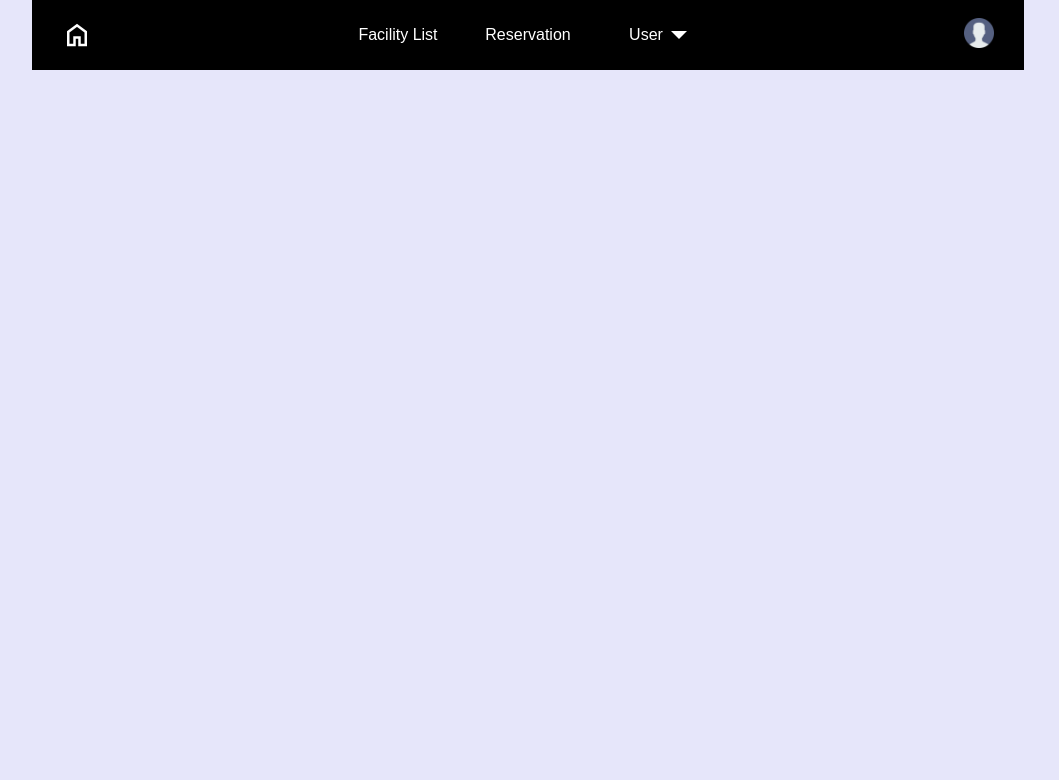
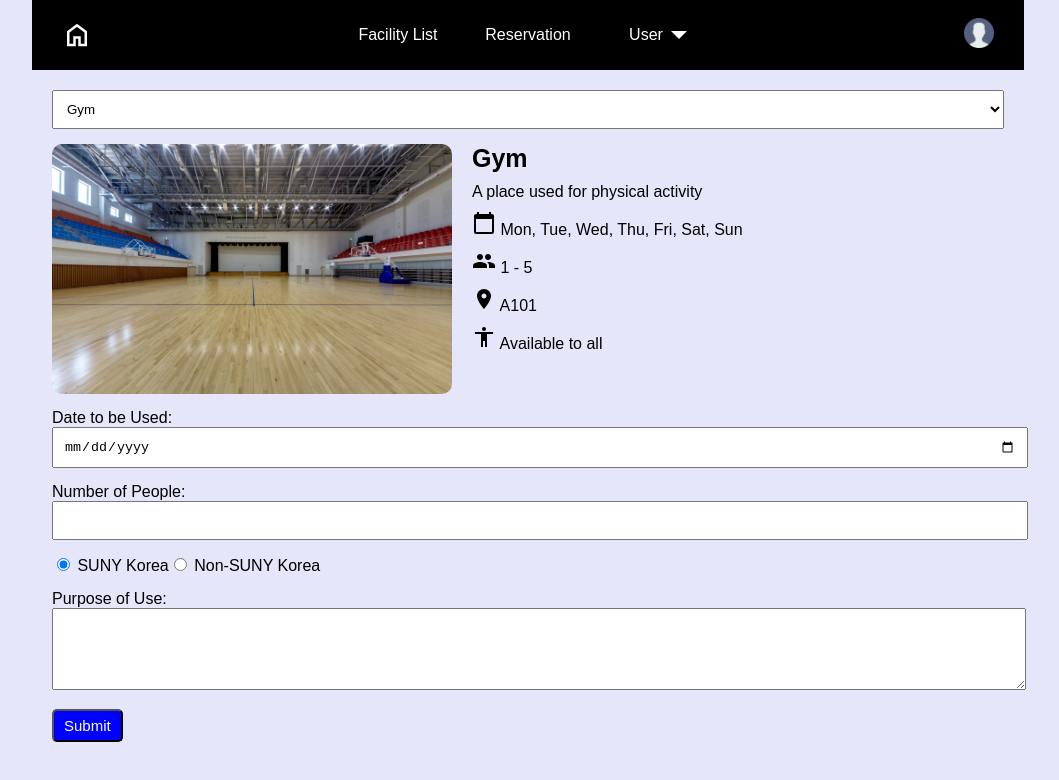
Before and after one commit to halfmoon01/CSE316-Assignment2, a React (Vite) app in the folder assignment2/: page /facility-reservation in a window 1280 px wide. Shown: the top 780 px of the page, without its empty margins (112-1171 px from the left). Built offline with nearby package versions, Linux system fonts and the light colour scheme.

Commit message:
sixth commit_build facility reservation forms

```diff
--- a/assignment2/src/App.jsx
+++ b/assignment2/src/App.jsx
@@ -6,7 +6,7 @@ import './App.css';
 import Home from './pages/Home';
 import MyInfo from './pages/MyInfo';
 import FacilityList from './pages/FacilityList';
-
+import FacilityReservation from './pages/FacilityReservation';
 function App() {
   return (
     <Router>
@@ -17,6 +17,7 @@ function App() {
           <Route path="/home" element={<Home />} />
           <Route path="/my-info" element={<MyInfo />}/>
           <Route path="/facility-list" element={<FacilityList />}/>
+          <Route path="/facility-reservation" element={<FacilityReservation />} />
         </Routes>
       </div>
     </Router>
--- a/assignment2/src/Facility_Data.js
+++ b/assignment2/src/Facility_Data.js
@@ -52,16 +52,6 @@ const facilities = [
     location: "A1011",
     availableTo: "Only for SUNY Korea",
     image: "/FacilityImage/library.jpg"
-  },
-
-  { // add new block to see if adds black space in odd cases
-    name: "Library",
-    description: "A quiet place",
-    days: "Mon, Tue, Wed, Thu, Fri, Sat, Sun",
-    participants: "1 - 20",
-    location: "A1011",
-    availableTo: "Only for SUNY Korea",
-    image: "/FacilityImage/library.jpg"
   }
 ];
 
--- /dev/null
+++ b/assignment2/src/pages/FacilityReservation.css
@@ -0,0 +1,60 @@
+.select{
+    width: 100%;
+    padding: 10px;
+    margin-bottom: 15px;
+}
+
+.text{
+    width: 100%;
+    padding: 10px;
+    margin-bottom: 15px;
+}
+
+.textarea{
+    width: 100%;
+    padding: 10px;
+    margin-bottom: 15px;
+}
+
+.radio{
+    margin-bottom: 15px;
+}
+
+
+.reservation-container{
+    padding: 20px;
+}
+
+.selected-container{
+    width: 100%;
+    display: flex;
+    margin-bottom: 15px;
+}
+
+.selected-image{
+    width: 400px;
+    height: 250px;
+    margin-right: 20px;
+    border-radius: 10px;
+}
+
+.selected-details{
+    min-width: 300px;
+}
+.selected-details h2 {
+    font-size: 25px;
+    margin: 0;
+  }
+
+.selected-details p {
+    margin: 10px 0;
+  }
+
+  .reservation-submit{
+    background-color: blue;
+    color: white;
+    padding: 6px 10px;
+    font-size: 15px;
+    cursor: pointer;
+    border-radius: 5px;
+}
--- /dev/null
+++ b/assignment2/src/pages/FacilityReservation.jsx
@@ -0,0 +1,143 @@
+import React, { useState } from "react";
+import facilities from '../Facility_Data.js';
+import Calendar from '@mui/icons-material/CalendarToday';
+import People from '@mui/icons-material/People';
+import Location from '@mui/icons-material/LocationOn';
+import Available from '@mui/icons-material/Accessibility';
+import "./FacilityReservation.css"
+
+function FacilityReservation() {
+  const [selectedFacility, setSelectedFacility] = useState(facilities[0]);
+  const [formData, setFormData] = useState({
+    date: '',
+    people: '',
+    affiliation: 'SUNY Korea',
+    purpose: ''
+  });
+
+  const FacilitySelect = (event) => {
+    const selectedName = event.target.value;
+    const facility = facilities.find(
+        f => f.name === selectedName
+    );
+    setSelectedFacility(facility);
+  };
+
+  const handleFormChange = (f) => {
+    const {name,value} = f.target;
+    setFormData(
+      {...formData, [name]: value }
+      );
+  };
+
+  const handleSubmit = (e) => {
+    e.preventDefault();
+
+    const reservationData = {
+      ...formData,
+      facility: selectedFacility.name,
+      date: formData.date,
+      people: formData.people,
+      affiliation: formData.affiliation,
+      purpose: formData.purpose
+    };
+
+    // Storing data in localStorage
+    const reservationJSON = JSON.stringify(reservationData);
+    localStorage.setItem('reservation', reservationJSON);
+    alert("Reservation success!!");
+
+    // Reset the form data after submission
+    setFormData({
+      date: '',
+      people: '',
+      affiliation: 'SUNY Korea',
+      purpose: ''
+    });
+  };
+
+
+
+  return (
+    /*selection*/
+    <div className="reservation-container">
+        <select onChange={FacilitySelect} className="select">
+        {facilities.map((facility, index) => (
+          <option key={index} value={facility.name}>
+            {facility.name}
+          </option>
+        ))}
+        </select>
+
+      {/* selected image & detail */}
+        <div className="selected-container">
+            <img
+                src={selectedFacility.image}
+                alt={selectedFacility.name}
+                className="selected-image"
+            />
+            <div className="selected-details">
+                <h2>{selectedFacility.name}</h2>
+                <p>{selectedFacility.description}</p>
+                <p><Calendar /> {selectedFacility.days}</p>
+                <p><People /> {selectedFacility.participants}</p>
+                <p><Location /> {selectedFacility.location}</p>
+                <p><Available /> {selectedFacility.availableTo}</p>
+            </div>
+        </div>
+
+      {/* Reservation form */}
+      <form onSubmit={handleSubmit}>
+        <div>
+          <label>Date to be Used:</label><br />
+          <input
+            type="date"
+            className="text"
+            name="date"
+            value={formData.date}
+            onChange={handleFormChange}
+          />
+        </div>
+        <div>
+          <label>Number of People:</label><br />
+          <input
+            type="number"
+            className="text"
+            name="people"
+            value={formData.people}
+            onChange={handleFormChange}
+          />
+        </div>
+        <div className="radio">
+          <input
+            type="radio"
+            name="affiliation"
+            value="SUNY Korea"
+            checked={formData.affiliation === 'SUNY Korea'}
+            onChange={handleFormChange}
+          /> SUNY Korea
+          <input
+            type="radio"
+            name="affiliation"
+            value= "Non-SUNY Korea"
+            checked={formData.affiliation === 'Non-SUNY Korea'}
+            onChange={handleFormChange}
+          /> Non-SUNY Korea
+        </div>
+        <div>
+          <label>Purpose of Use:</label><br />
+          <textarea
+            rows="4"
+            className="textarea"
+            name="purpose"
+            value={formData.purpose}
+            onChange={handleFormChange}
+          />
+        </div>
+        <button type="submit" className="reservation-submit">Submit</button>
+      </form>
+    </div>
+  );
+}
+
+export default FacilityReservation;
```
